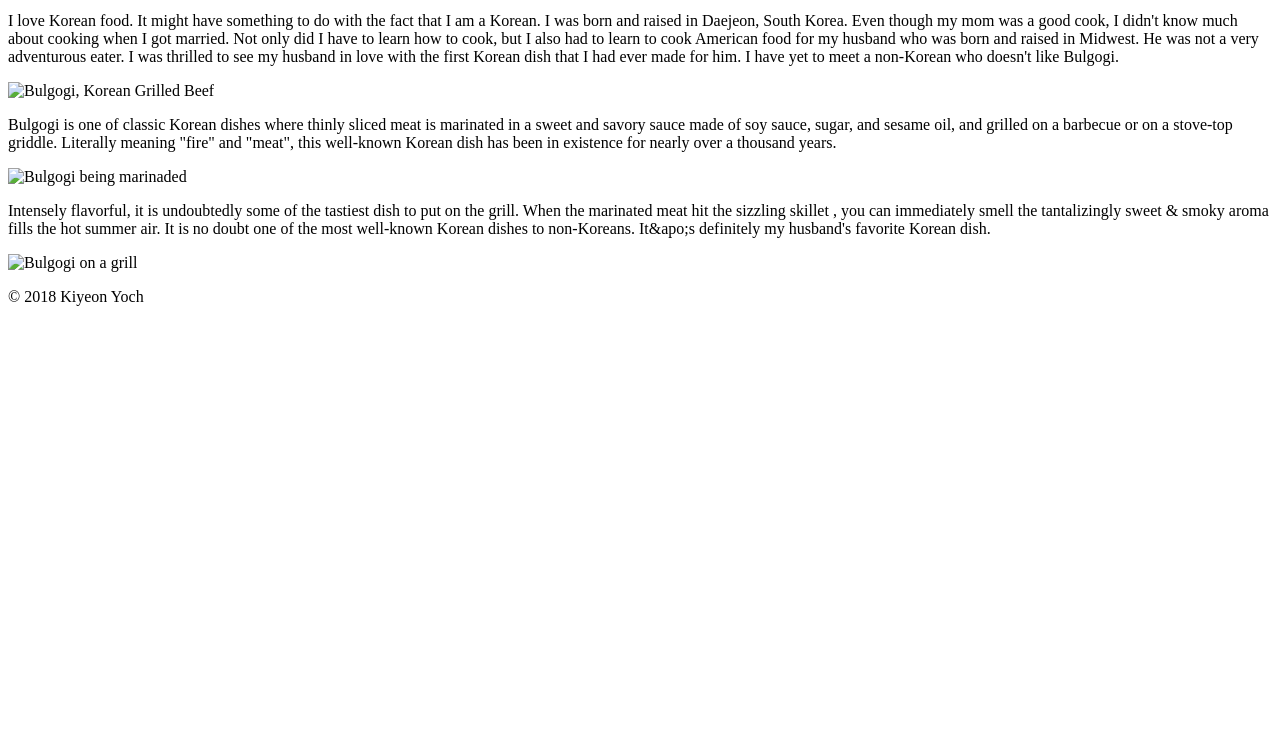
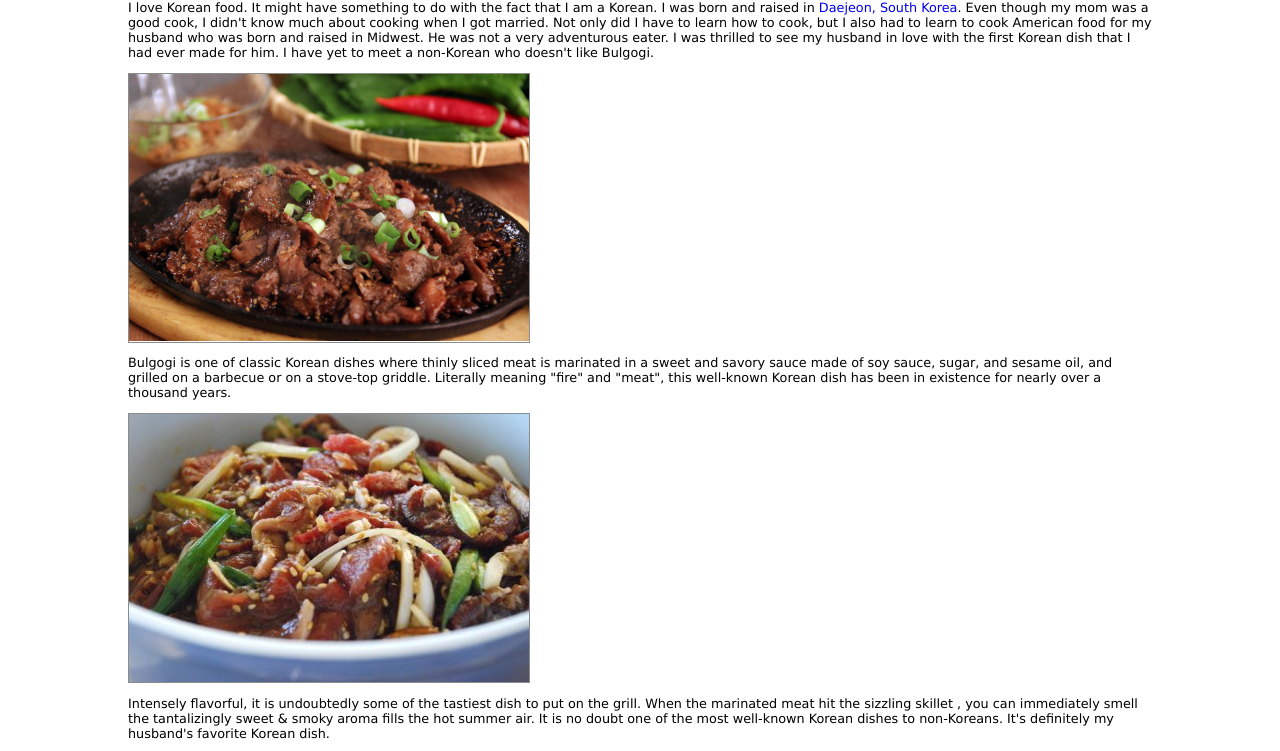
Before and after one commit to kyoch/html-me-something, a plain HTML site: page index.html in a window 1280 px wide. Shown: the part 55-806 px from the top of the page. Drawn offline with Linux system fonts and the light colour scheme.

Commit message:
Resized images using div class

```diff
--- a/index.html
+++ b/index.html
@@ -1,28 +1,40 @@
 <!DOCTYPE HTML>
 <html>
     <head>
+        <link type="text/css" rel="stylesheet" href="styles.css">
         <title>Kiyeon Yoch - Korean Food</title>
     </head>
     <body>
         <header>
-            <h2>Bulgogi(Korean Grilled Beef)</h2>
+            <h2>Bulgogi (Korean Grilled Beef)</h2>
         </header>
 
     <main>
         <article>
-            <p>I love Korean food.  It might have something to do with the fact that I am a Korean. I was born and raised in Daejeon, South Korea.
+            <p>I love Korean food.  It might have something to do with the fact that I am a Korean. I was born and raised in <a href="https://en.wikipedia.org/wiki/Daejeon">Daejeon, South Korea</a>.
             Even though my mom was a good cook, I didn&apos;t know much about cooking when I got married.  Not only did I have to learn how to cook,
             but I also had to learn to cook American food for my husband who was born and raised in Midwest.  He was not a very adventurous eater.
             I was thrilled to see my husband in love with the first Korean dish that I had ever made for him. I have yet to meet a non-Korean who doesn't like Bulgogi.</p>
-            <img src="images/bulgogi3.jpg" alt="Bulgogi, Korean Grilled Beef"/>
+
+            <div class="container">
+                <img src="images/bulgogi4.jpg" alt="Bulgogi, Korean Grilled Beef"/>
+            </div>
+
             <p>Bulgogi is one of classic Korean dishes where thinly sliced meat is marinated in a sweet and savory sauce made of soy sauce, sugar,
             and sesame oil, and grilled on a barbecue or on a stove-top griddle. Literally meaning &quot;fire&quot; and &quot;meat&quot;, this well-known Korean dish
             has been in existence for nearly over a thousand years.</p>
-            <img src="images/marinade.jpg" alt="Bulgogi being marinaded"/>
+
+            <div class="container">
+                <img src="images/marinade.jpg" alt="Bulgogi being marinated"/>
+            </div>
+
             <p>Intensely flavorful, it is undoubtedly some of the tastiest dish to put on the grill. When the marinated meat hit the sizzling skillet
             , you can immediately smell the tantalizingly sweet &amp; smoky aroma fills the hot summer air. It is no doubt one of the most well-known
-            Korean dishes to non-Koreans.  It&apo;s definitely my husband&apos;s favorite Korean dish.</p>
-            <img src="images/bulgogi2.jpg" alt="Bulgogi on a grill"/>
+            Korean dishes to non-Koreans.  It&apos;s definitely my husband&apos;s favorite Korean dish.</p>
+
+            <div class="container">
+                <img src="images/bulgogi2.jpg" alt="Bulgogi on a grill"/>
+            </div>
         </article>
 
     </main>
--- /dev/null
+++ b/styles.css
@@ -0,0 +1,39 @@
+body {
+    width: 100%;
+    max-width: 1024px;
+    margin: 0 auto;
+    font-family: Verdana, Geneva, Tahoma, sans-serif;
+    font-size: 0.8em;
+}
+
+footer {
+    font-size: 1em;
+    font-family: Cambria, Cochin, Georgia, Times, 'Times New Roman', serif;
+}
+
+h2 {
+    color:#ff3300;
+}
+
+a {
+    text-decoration: none;
+    text-decoration-color: #0066cc;
+}
+
+a:hover {
+    text-decoration-line: underline;
+}
+a:visited {
+    color: #ff3300;
+}
+
+img {
+    max-width: 100%;
+    max-height: 100%;
+}
+
+.container {
+    height: 268px;
+    width: 400px;
+    border: 1px solid #8c8c8c;
+}
```
Also changed, not shown: images/bulgogi grilled.jpg (added), images/bulgogi2.jpg (added), images/bulgogi3.jpg (added), images/bulgogi4.jpg (added), images/marinade.jpg (added).
